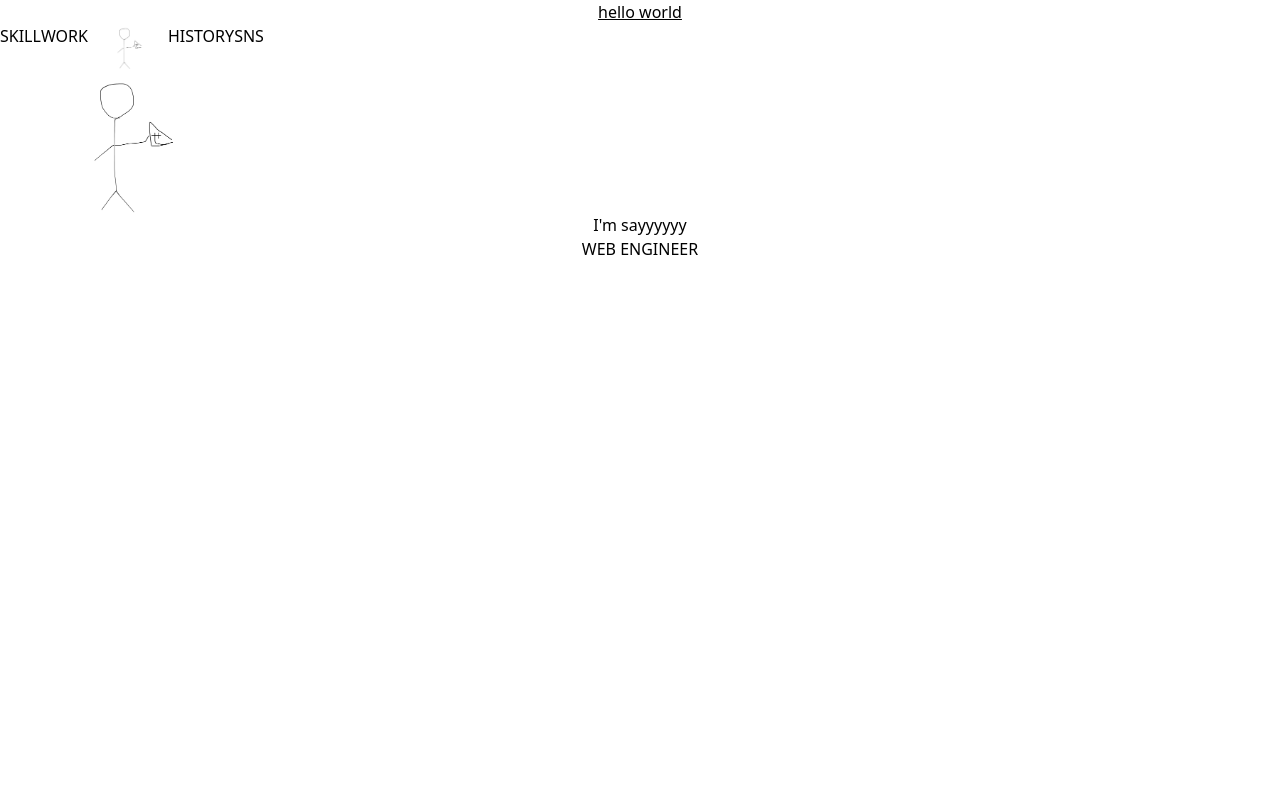
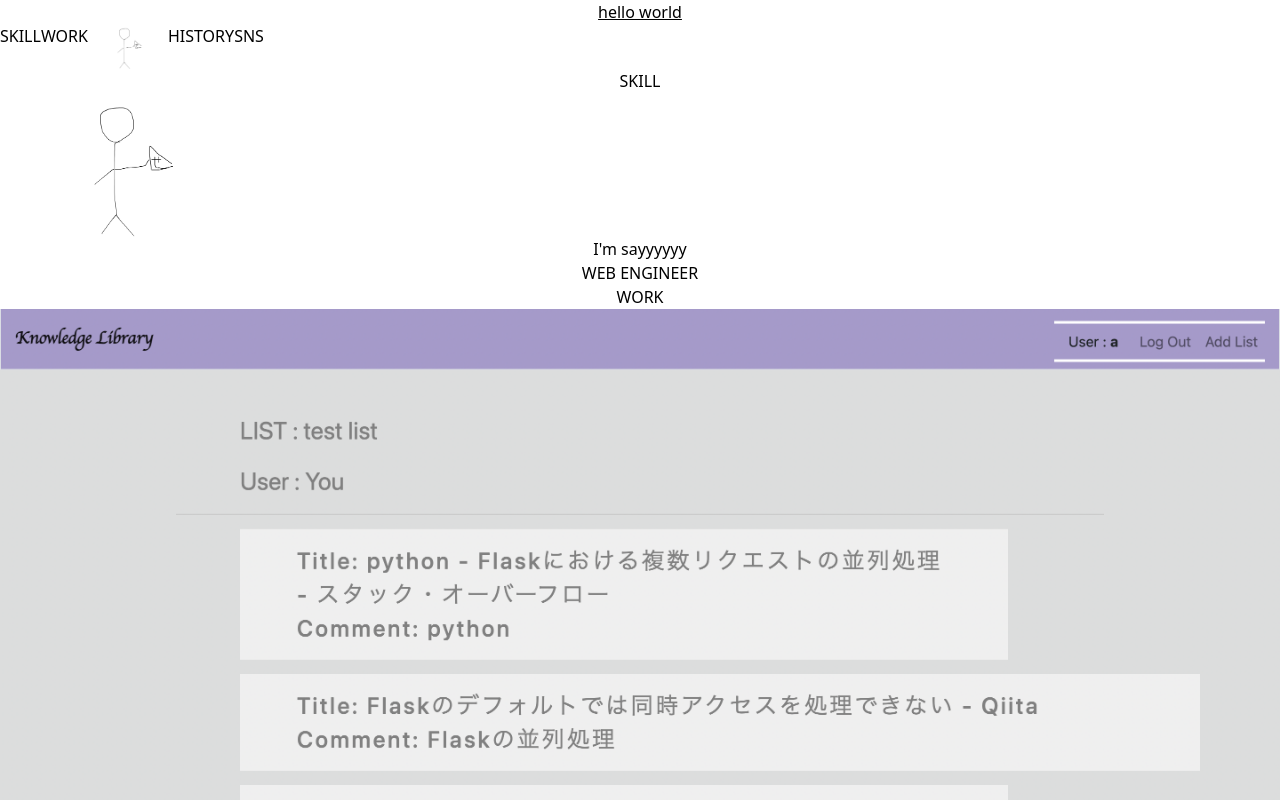
Before and after one commit to sayyyyyy/sayyyyyy_portfolio, a React (Create React App) app in the folder frontend/: page / in a window 1280 px wide. Shown: the top 800 px of the page. Built offline with nearby package versions, Linux system fonts and the light colour scheme.

Commit message:
workComponentレイアウト、workElementの作成

```diff
--- a/frontend/src/App.tsx
+++ b/frontend/src/App.tsx
@@ -3,7 +3,8 @@ import './App.css';
 
 // Componentの読み込み
 import { HeaderComponent } from '../src/components/headerComponent'
-import { HomeComponent  } from './components/homeComponent';
+import { HomeComponent } from './components/homeComponent';
+import { WorkComponent } from './components/workComponent';
 
 function App() {
   return (
@@ -11,6 +12,7 @@ function App() {
       <p className='underline'>hello world</p>
       <HeaderComponent></HeaderComponent>
       <HomeComponent></HomeComponent>
+      <WorkComponent></WorkComponent>
     </div>
   );
 }
--- a/frontend/src/components/headerComponent.tsx
+++ b/frontend/src/components/headerComponent.tsx
@@ -4,7 +4,7 @@ export const HeaderComponent = () => {
         <header className="flex">
             <p>SKILL</p>
             <p>WORK</p>
-            <img alt="usericon" src="sayy.png" className="w-20"></img>
+            <img alt="usericon" src="images/sayy.png" className="w-20"></img>
             <p>HISTORY</p>
             <p>SNS</p>
         </header>
--- a/frontend/src/components/homeComponent.tsx
+++ b/frontend/src/components/homeComponent.tsx
@@ -2,7 +2,8 @@
 export const HomeComponent = () => {
     return (
         <div>
-            <img alt="usericon" src="sayy.png" className="w-64"></img>
+            <h2>SKILL</h2>
+            <img alt="usericon" src="images/sayy.png" className="w-64"></img>
             <p>I'm sayyyyyy</p>
             <p>WEB ENGINEER</p>
         </div>
--- /dev/null
+++ b/frontend/src/components/workComponent.tsx
@@ -0,0 +1,10 @@
+import { WorkElement } from "./workElement";
+
+export const WorkComponent = () => {
+    return (
+        <div>
+        <h2>WORK</h2>
+        <WorkElement workSrc="images/KnowledgeLibrary.png" workTitle="Knowledge Library"></WorkElement>
+        </div>
+    );
+}
--- /dev/null
+++ b/frontend/src/components/workElement.tsx
@@ -0,0 +1,14 @@
+type workElementProps = {
+    workSrc: string;
+    workTitle: string
+}
+
+export const WorkElement = (props: workElementProps) => {
+    const { workSrc, workTitle } = props
+    return (
+    <div>
+        <img alt="workelement" src={workSrc}></img>
+        <p>{workTitle}</p>
+    </div>
+    );
+}
```
Also changed, not shown: frontend/public/images/KnowledgeLibrary.png (added), frontend/public/images/sayy.png (renamed from frontend/public/sayy.png).
